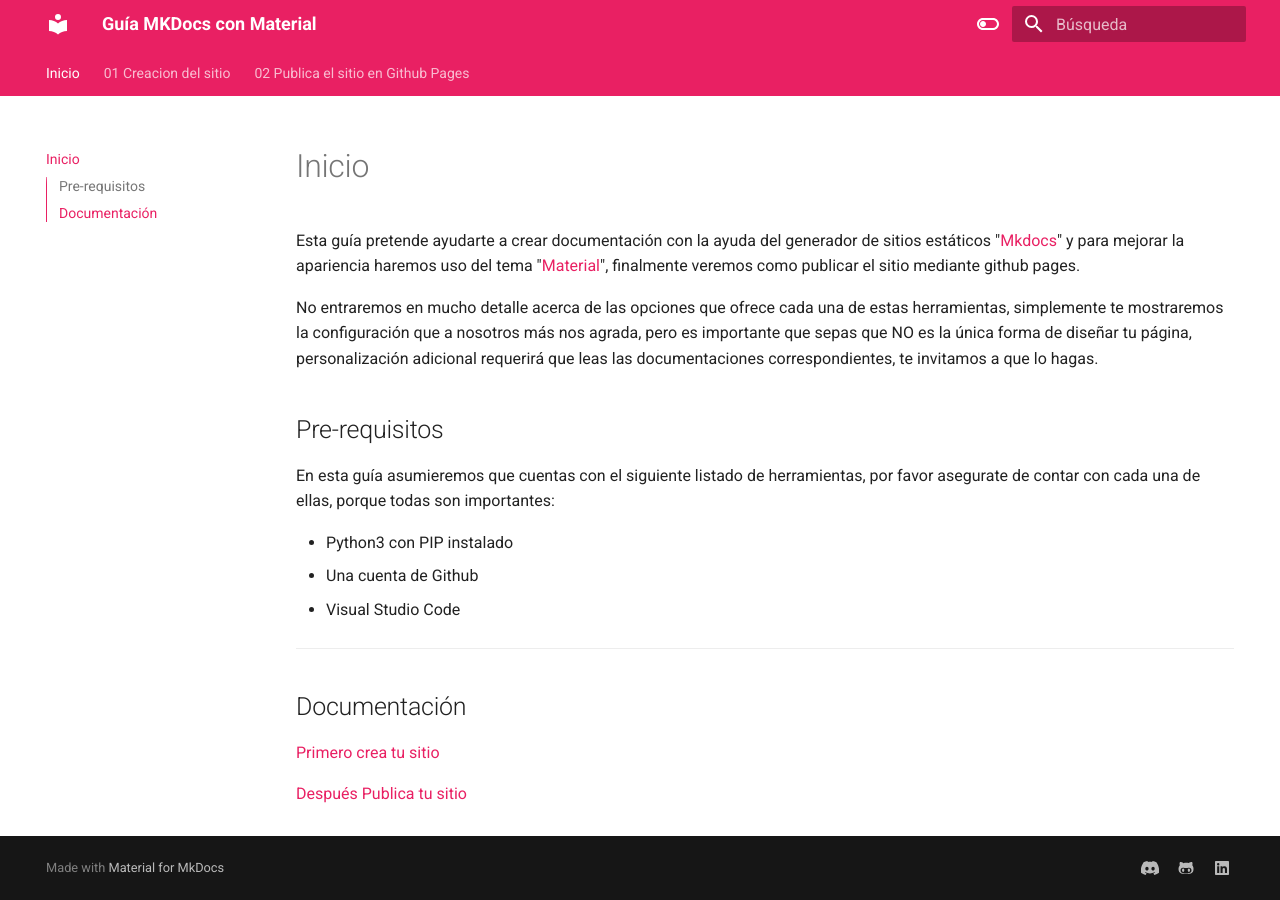
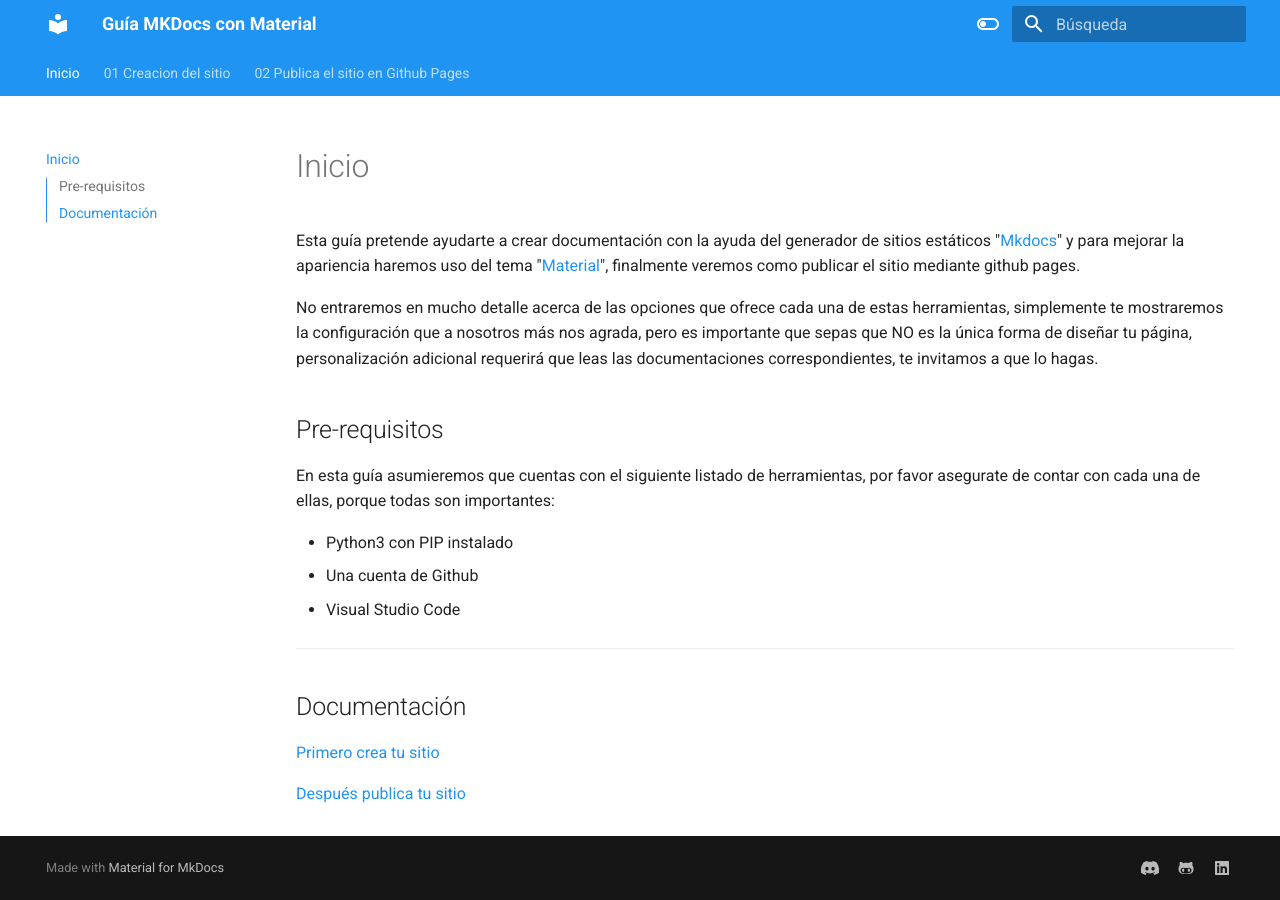
Before and after one commit to LPUM0G0/MkDocs, an MkDocs documentation site: the page built from docs/index.md, in a window 1280 px wide. Built offline with MkDocs 1.6.1 and Material for MkDocs 9.7.7, drawn with Linux system fonts in a browser that asks for light colours.

Commit message:
Cambio a tema blue

```diff
--- a/docs/index.md
+++ b/docs/index.md
@@ -17,4 +17,4 @@ En esta guía asumieremos que cuentas con el siguiente listado de herramientas,
 ## Documentación
 [Primero crea tu sitio](./01-Creacion-del-sitio.md)
 
-[Después Publica tu sitio](./02-Publica-el-sitio-en-Github-Pages.md)
+[Después publica tu sitio](./02-Publica-el-sitio-en-Github-Pages.md)
--- a/mkdocs.yml
+++ b/mkdocs.yml
@@ -21,14 +21,14 @@ theme:
       toggle:
         icon: material/toggle-switch-off-outline
         name: Switch to dark mode
-      primary: pink
-      accent: red
+      primary: blue
+      accent: teal
     - scheme: slate
       toggle:
         icon: material/toggle-switch
         name: Switch to light mode
-      primary: pink
-      accent: pink
+      primary: blue
+      accent: blue
 
 plugins:
   - social
```
